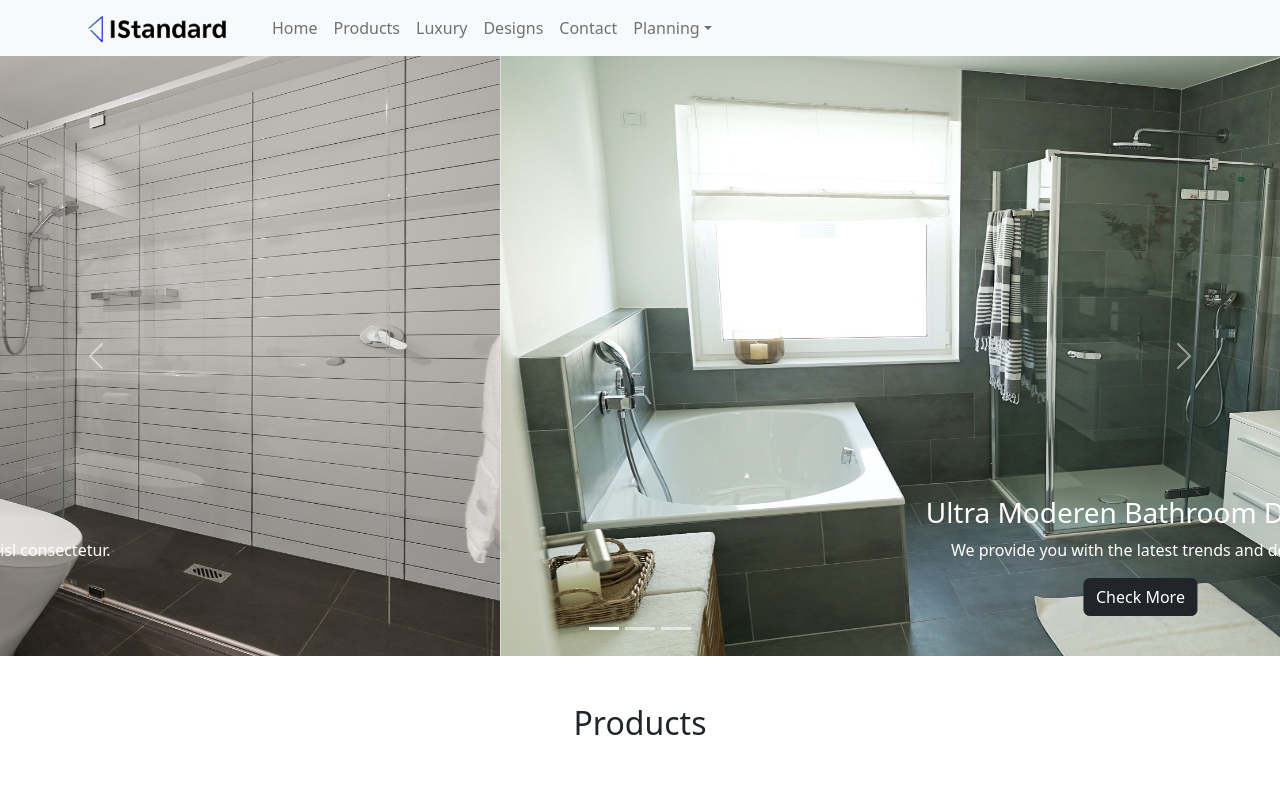
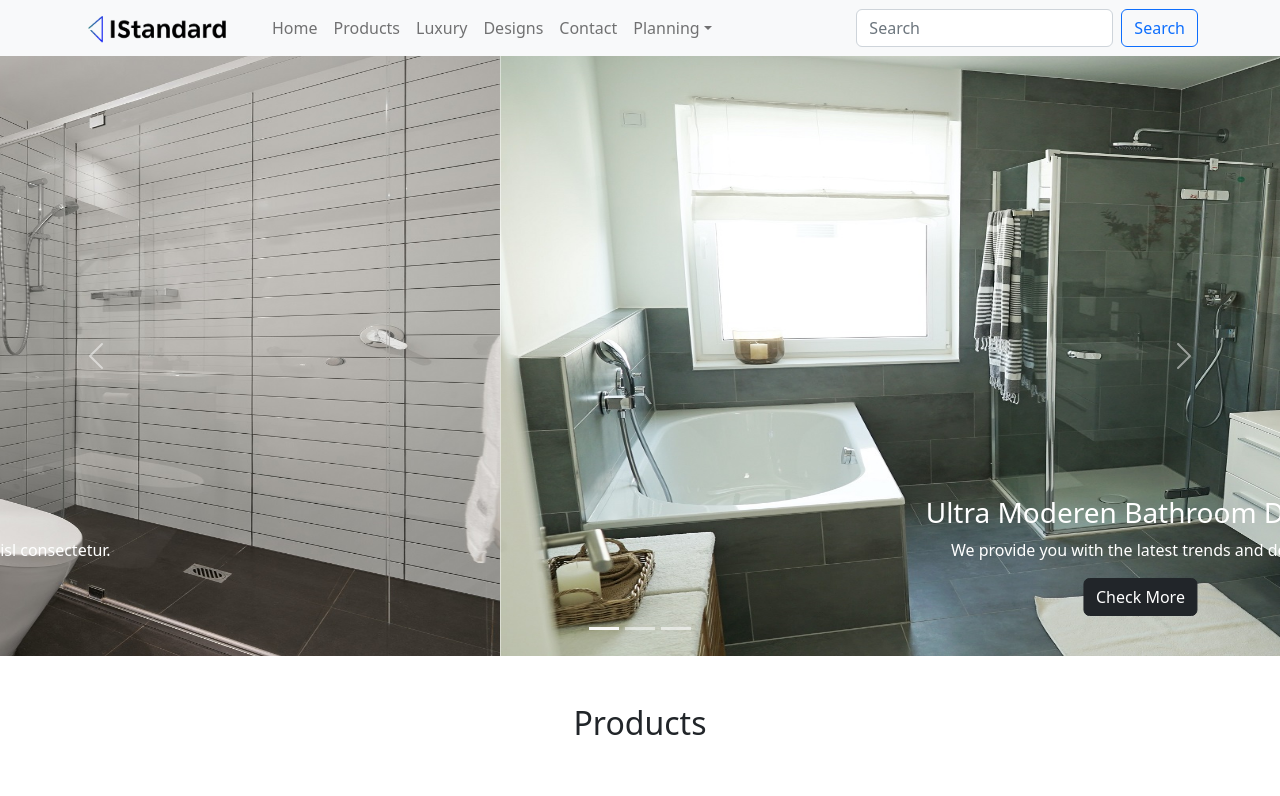
Before and after one commit to ahmedsamir96m/demo, a React (Create React App) app: page / in a window 1280 px wide. Shown: the top 796 px of the page. Built offline with nearby package versions, Linux system fonts and the light colour scheme.

Commit message:
added searchbox to the navbar

```diff
--- a/src/components/navbar/Navbar.jsx
+++ b/src/components/navbar/Navbar.jsx
@@ -3,6 +3,8 @@ import Container from 'react-bootstrap/Container';
 import Nav from 'react-bootstrap/Nav';
 import Navbar from 'react-bootstrap/Navbar';
 import NavDropdown from 'react-bootstrap/NavDropdown';
+import Form from 'react-bootstrap/Form';
+import Button from 'react-bootstrap/Button';
 
 import 'bootstrap/dist/css/bootstrap.min.css'
 
@@ -46,6 +48,15 @@ export const Navigation = () => {
               </NavDropdown.Item>
             </NavDropdown>
           </Nav>
+					<Form className="d-flex">
+            <Form.Control
+              type="search"
+              placeholder="Search"
+              className="me-2"
+              aria-label="Search"
+            />
+            <Button variant="outline-primary">Search</Button>
+          </Form>
         </Navbar.Collapse>
       </Container>
     </Navbar>
```
